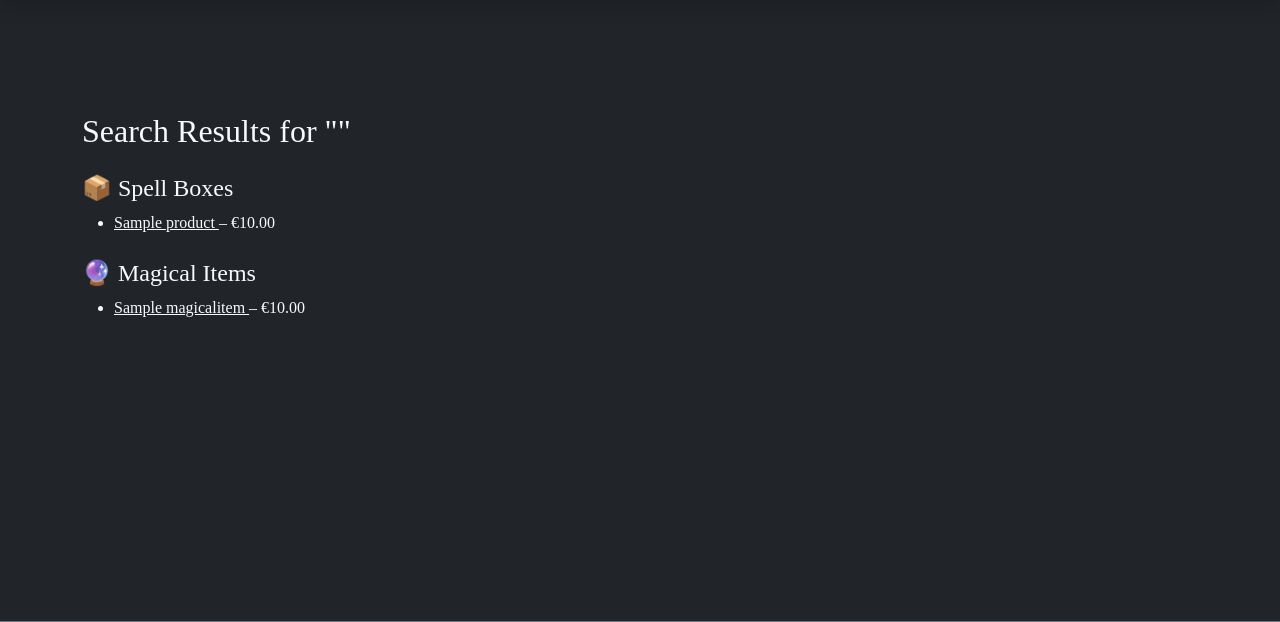
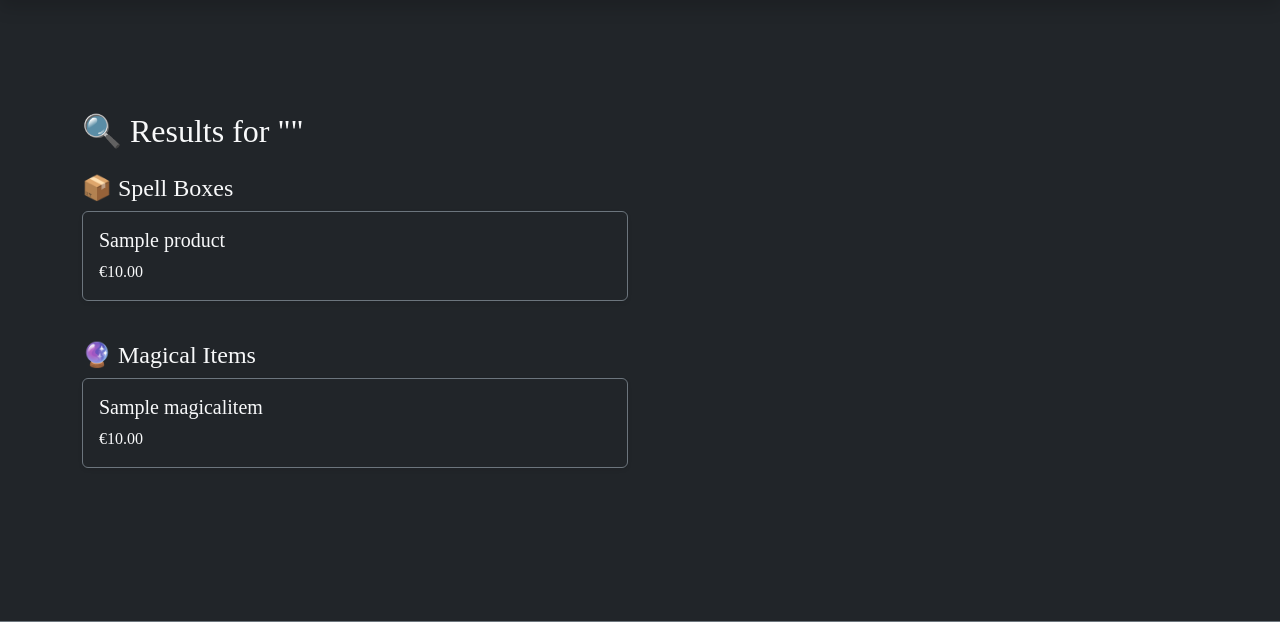
Before and after one commit to NavyBlue06/HecatesM, a Django app: page /search/ in a window 1280 px wide. Shown: the part 56-678 px from the top of the page. Run offline with Django 5.2, Linux system fonts and the light colour scheme; tables that the repository leaves empty hold one stand-in row (values such as "Sample post"); some libraries are stand-ins or nearby versions.

Commit message:
Refactor search results template for improved layout and styling; replace lists with Bootstrap grid system

```diff
--- a/home/templates/home/search_results.html
+++ b/home/templates/home/search_results.html
@@ -5,49 +5,57 @@
 
 {% block content %}
 <div class="container my-5 pt-5 text-light">
-  <h2>Search Results for "{{ query }}"</h2>
+  <h2 class="mb-4">🔍 Results for "<span class="text-info">{{ query }}</span>"</h2>
 
   {% if products or magical_items or services %}
     {% if products %}
       <h4 class="mt-4">📦 Spell Boxes</h4>
-      <ul>
+      <div class="row">
         {% for product in products %}
-          <li>
-            <a href="{% url 'all_boxes' %}" class="text-light text-decoration-underline">
-              {{ product.name }}
-            </a> – €{{ product.price }}
-          </li>
+          <div class="col-md-6 mb-3">
+            <div class="p-3 bg-dark border border-secondary rounded shadow-sm">
+              <a href="{% url 'all_boxes' %}" class="text-decoration-none text-light">
+                <h5>{{ product.name }}</h5>
+              </a>
+              <p class="mb-0">€{{ product.price }}</p>
+            </div>
+          </div>
         {% endfor %}
-      </ul>
+      </div>
     {% endif %}
 
     {% if magical_items %}
       <h4 class="mt-4">🔮 Magical Items</h4>
-      <ul>
+      <div class="row">
         {% for item in magical_items %}
-          <li>
-            <a href="{% url 'magical_item_detail' item.pk %}" class="text-light text-decoration-underline">
-              {{ item.name }}
-            </a> – €{{ item.price }}
-          </li>
+          <div class="col-md-6 mb-3">
+            <div class="p-3 bg-dark border border-secondary rounded shadow-sm">
+              <a href="{% url 'market_items' %}" class="text-decoration-none text-light">
+                <h5>{{ item.name }}</h5>
+              </a>
+              <p class="mb-0">€{{ item.price }}</p>
+            </div>
+          </div>
         {% endfor %}
-      </ul>
+      </div>
     {% endif %}
 
     {% if services %}
       <h4 class="mt-4">🌙 Spiritual Services</h4>
-      <ul>
+      <div class="row">
         {% for service in services %}
-          <li>
-            <a href="{% url 'services_home' %}" class="text-light text-decoration-underline">
-              {{ service }}
-            </a>
-          </li>
+          <div class="col-md-6 mb-3">
+            <div class="p-3 bg-dark border border-secondary rounded shadow-sm">
+              <a href="{% url 'services_home' %}" class="text-decoration-none text-light">
+                <h5>{{ service }}</h5>
+              </a>
+            </div>
+          </div>
         {% endfor %}
-      </ul>
+      </div>
     {% endif %}
   {% else %}
-    <p>No results found for "{{ query }}"</p>
+    <p class="mt-4 text-muted">No results found for "<strong>{{ query }}</strong>".</p>
   {% endif %}
 </div>
 {% endblock %}
```
